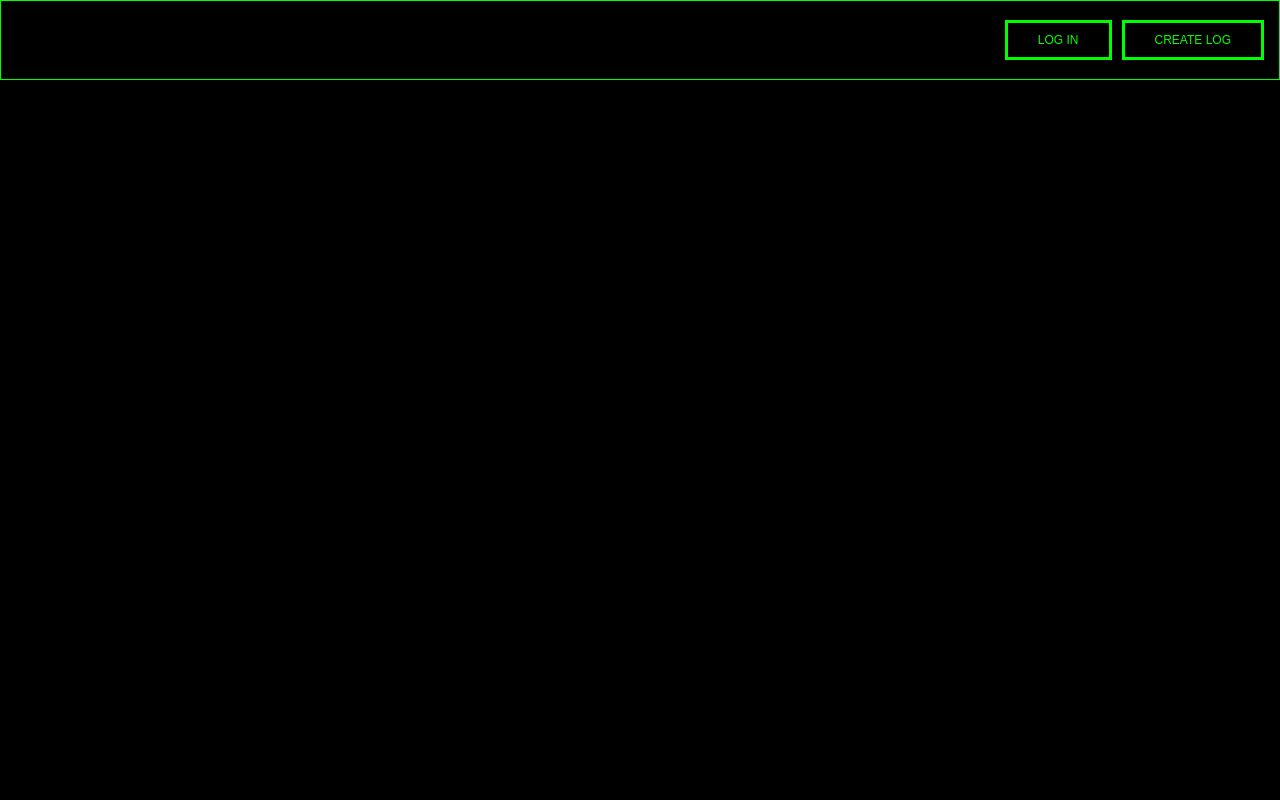
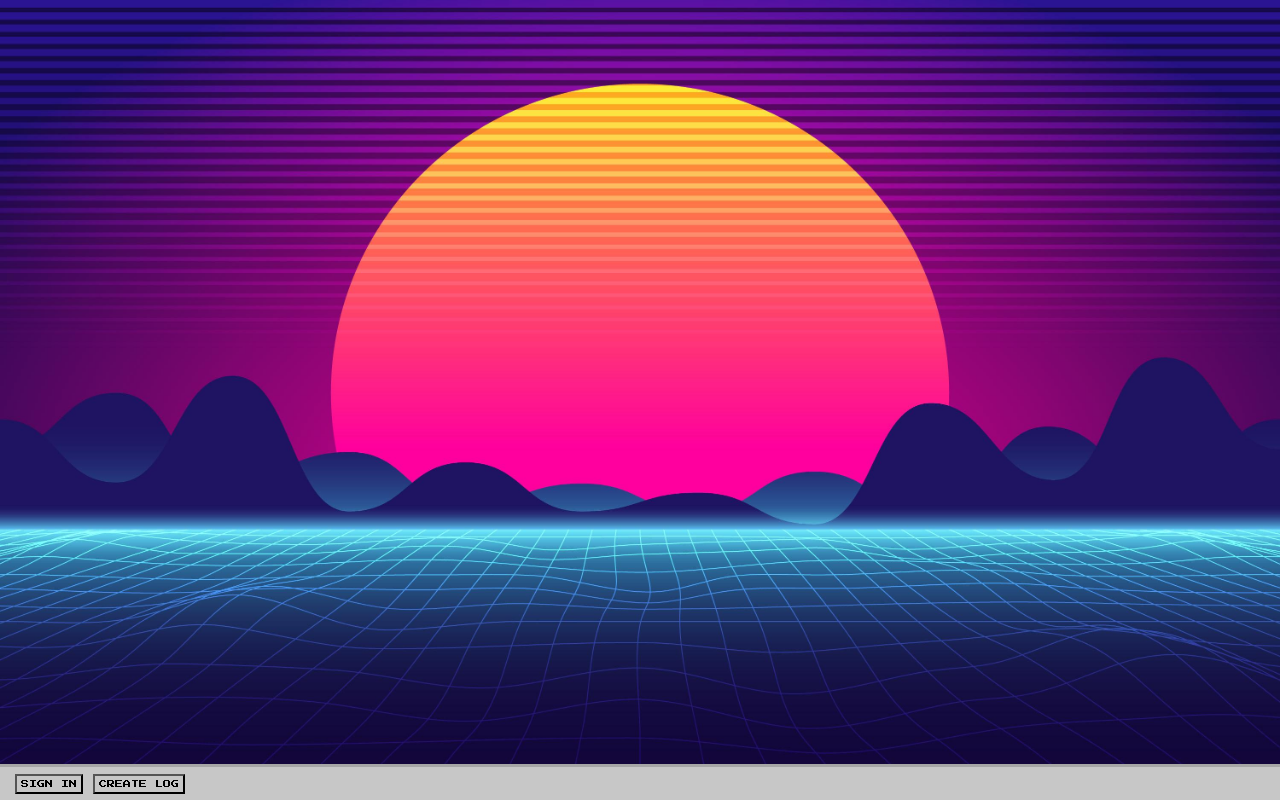
Before and after one commit to alejandro-r-lopez/BULLETIN-BOARD, a plain HTML site: page index.html in a window 1280 px wide. Drawn offline with nearby package versions, Linux system fonts and the light colour scheme.

Commit message:
styling change

```diff
--- a/app.js
+++ b/app.js
@@ -10,7 +10,7 @@
 
 // (don't forget to call any display functions you want to run on page load!)
 
-import { getPosts, getUser, signOut } from './fetch-utils.js';
+import { getPosts, getUser, redirectIfLoggedIn, signOut } from './fetch-utils.js';
 import { renderPost } from './render.utils.js';
 
 const postsSection = document.querySelector('.posts-section');
@@ -28,7 +28,7 @@ window.addEventListener('load', async () => {
     displayPosts();
 
     if (user) {
-        signInButton.textContent = 'LOG OUT';
+        signInButton.textContent = 'SIGN OUT';
     }
 });
 
--- a/index.html
+++ b/index.html
@@ -17,6 +17,13 @@
         <script type="module" src="app.js"></script>
 
         <!-- fonts -->
+        <link rel="preconnect" href="https://fonts.googleapis.com" />
+        <link rel="preconnect" href="https://fonts.gstatic.com" crossorigin />
+        <link
+            href="https://fonts.googleapis.com/css2?family=Press+Start+2P&display=swap"
+            rel="stylesheet"
+        />
+
         <!-- see https://fonts.google.com/ -->
 
         <!-- css -->
@@ -27,7 +34,7 @@
 
     <body>
         <header>
-            <button class="sign-in-button">LOG IN</button>
+            <button class="sign-in-button">SIGN IN</button>
             <button class="create-button">CREATE LOG</button>
         </header>
 
--- a/render.utils.js
+++ b/render.utils.js
@@ -1,4 +1,5 @@
 export function renderPost(post) {
+    const postLink = document.createElement('a');
     const postBox = document.createElement('div');
     const postTitle = document.createElement('p');
     const postMessage = document.createElement('p');
@@ -9,8 +10,10 @@ export function renderPost(post) {
     postTitle.textContent = `${post.title}:`;
     postMessage.textContent = post.message;
     postAuthor.textContent = `---${post.author}`;
-
+    postLink.href = '/';
     postBox.append(postTitle, postMessage, postAuthor);
 
-    return postBox;
+    postLink.append(postBox);
+
+    return postLink;
 }
--- a/styles/global.css
+++ b/styles/global.css
@@ -1,5 +1,4 @@
 :root {
-    --background: rgb(0, 0, 0);
     --header-background: rgb(254, 251, 245);
     --primary-font: Corbel, 'Lucida Grande', 'Lucida Sans Unicode', 'Lucida Sans', 'DejaVu Sans',
         'Bitstream Vera Sans', 'Liberation Sans', Verdana, 'Verdana Ref', sans-serif;
@@ -10,22 +9,24 @@ body {
     background: var(--background);
     display: grid;
     grid-template-rows: auto 1fr;
+    background-image: url('/assets/vaporwave.jpg');
+    background-size: cover;
 }
 
 header {
-    position: sticky;
-    top: 0;
+    position: absolute;
+    bottom: 0;
     padding: 15px;
-    height: 80px;
+    height: 36px;
+    width: 100%;
 
     display: flex;
     align-items: center;
-    justify-content: right;
+
     gap: 10px;
 
-    background-color: black;
-    border: 1px solid rgb(0, 255, 0);
-    border
+    background-color: rgb(199, 199, 199);
+    border-top: 3px solid rgb(166, 166, 166);
 }
 
 header .logo {
@@ -44,11 +45,8 @@ main {
 }
 
 button {
-    background-color: black;
-    color: rgb(0, 255, 0);
-    font-size: 12px;
-    padding: 10px;
-    padding-left: 30px;
-    padding-right: 30px;
-    border: solid rgb(0, 255, 0);
+    background: none;
+    font-family: 'Press Start 2P', cursive;
+    font-size: 8px;
+    padding: 4px;
 }
```
Also changed, not shown: create/index.html (+1 -0 lines), assets/vaporwave.jpg (added).
